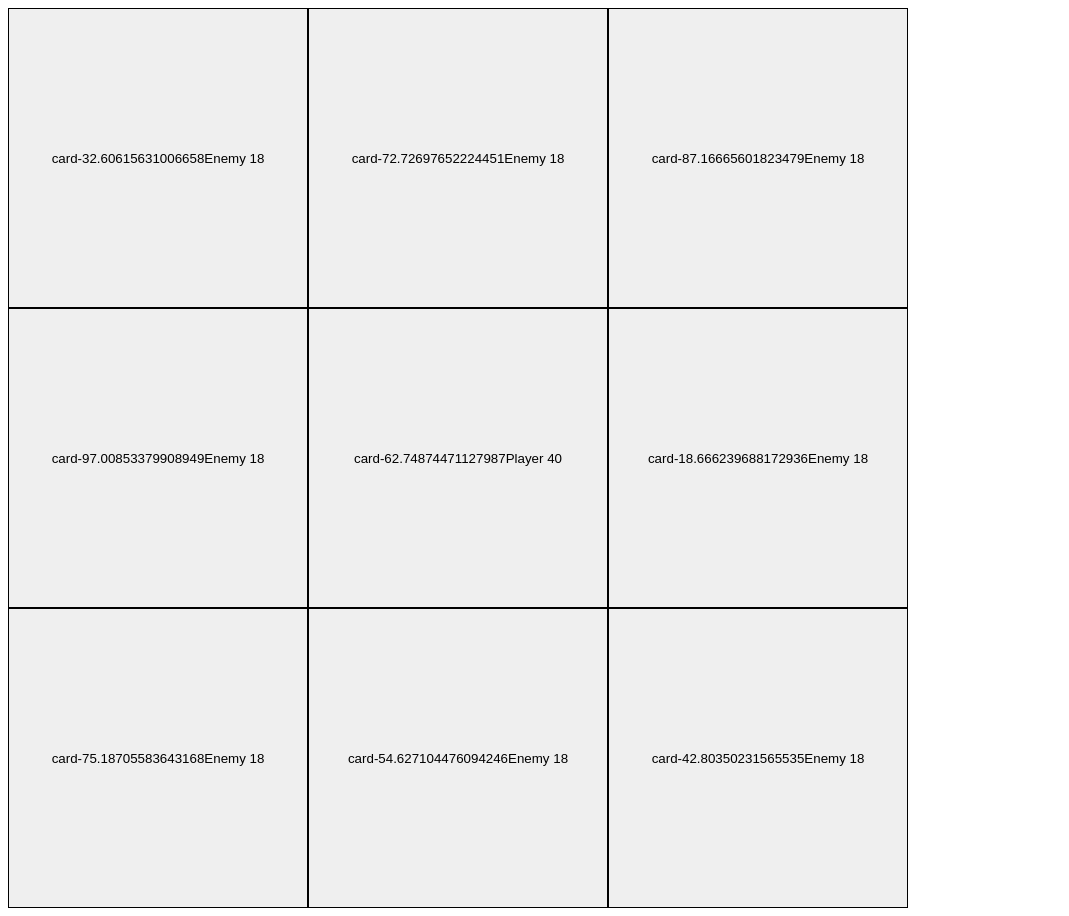
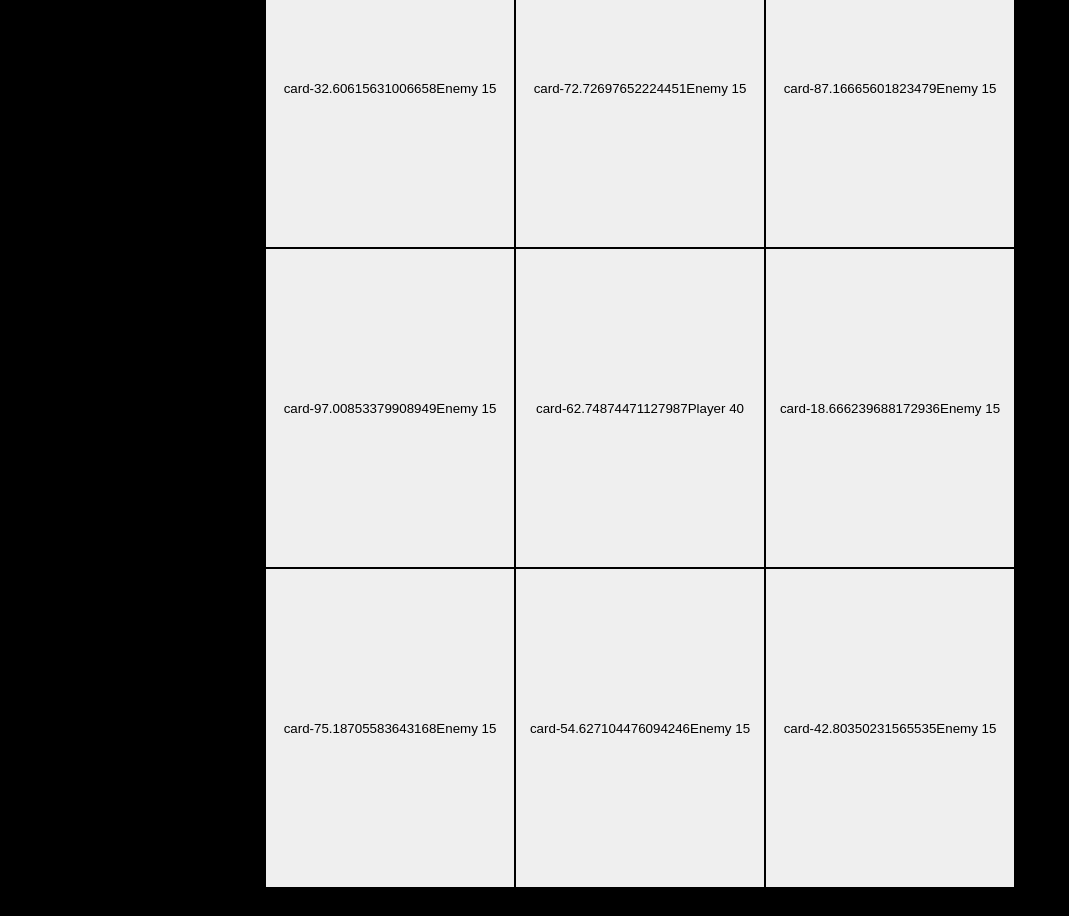
Before and after one commit to bourbakiii/dcf, a Vue app: page / in a window 1280 px wide. Shown: the whole page, without its empty margins (0-1069 px from the left). After the commit the page ends 888 px from the top, so only its background shows below. Built offline with nearby package versions, Linux system fonts and the light colour scheme.

Commit message:
modal lose & bugged coin tranform

```diff
--- a/src/App.vue
+++ b/src/App.vue
@@ -9,6 +9,13 @@
         :card="item"
       />
     </transition-group>
+    <transition name='modal-lose'>
+    <div v-if='player.health <= 0' class="modal-lose">
+      <div class="modal-lose__content">
+        Вы проиграли
+      </div>
+    </div>
+    </transition>
   </div>
 </template>
 
@@ -17,6 +24,7 @@ import Card from "./components/Card.vue";
 import generateMixin from "./mixins/generate.js";
 import typesMixin from "./mixins/types.js";
 import actionsMixin from "./mixins/actions.js";
+
 export default {
   components: { Card },
   mixins: [generateMixin, typesMixin, actionsMixin],
@@ -27,10 +35,18 @@ export default {
       points: 0,
     };
   },
+  watch: {
+    "player.health": {
+      handler(value) {
+        if(value<=0) console.log("ТЫ ПРОИГРАЛ");
+      },
+      deep: true,
+    },
+  },
 };
 </script>
+
 <style scoped>
-
 .cards-transition-enter {
   transform: rotateY(90deg);
   opacity: 0;
@@ -44,16 +60,38 @@ export default {
 .cards-transition-enter-active {
   transition: 0.3s;
 }
-.cards-transition-enter-active{
+.cards-transition-enter-active {
+  transition-delay: 0.3s;
+}
+
+
+.modal-lose-enter,.modal-lose-leave-to {
+  opacity: 0;
+}
+.modal-lose-leave-active,
+.modal-lose-enter-active {
+  transition: 0.3s;
+}
+.modal-lose-enter-active {
   transition-delay: 0.3s;
 }
 .app {
-  width: 900px;
-  height: 900px;
+  width: calc(250px * 3);
+  height: calc(320px * 3);
   background-color: grey;
   position: relative;
   display: flex;
 }
-.app__card {
+.modal-lose{
+  position: fixed;top:0px;left:0px;
+  width:100%;height:100%;
+  background-color: rgba(0,0,0,.3);
+  display: flex;align-items: center;justify-content: center;
+}
+.modal-lose__content{
+  background-color: white;
+  padding: 10px;
+  border-radius: 15px;
+  display: flex;justify-content: center;align-items: center;flex-direction: row;
 }
 </style>
--- /dev/null
+++ b/src/assets/css/style.css
@@ -0,0 +1,5 @@
+body{
+    height:100vh;
+    background-color: black;
+    display: flex;align-items: center;justify-content: center;
+}
--- a/src/components/Card.vue
+++ b/src/components/Card.vue
@@ -15,8 +15,8 @@ export default {
 <style scoped>
 .card {
   position: absolute;
-  width: 300px;
-  height: 300px;
+  width: 250px;
+  height: 320px;
   border: 1px solid black;
   transition: 0.5s;
   cursor: pointer;
--- a/src/main.js
+++ b/src/main.js
@@ -3,6 +3,8 @@ import Vue from 'vue'
 import store from './store/index.js'
 
 import App from './App.vue'
+
+import './assets/css/style.css';
 
 Vue.config.productionTip = false
 
--- a/src/mixins/actions.js
+++ b/src/mixins/actions.js
@@ -1,24 +1,34 @@
 export default {
     methods: {
         is_adjacent(card) {
-            return ((Math.abs(card.position.y - this.player.position.y) + Math.abs(card.position.x - this.player.position.x)) == this.$store.state.generals.size &&
-                Math.abs(card.position.y - this.player.position.y) <= this.$store.state.generals.size &&
-                Math.abs(card.position.x - this.player.position.x <= this.$store.state.generals.size))
+
+            return (
+                (
+                    (
+                        (Math.abs(card.position.y - this.player.position.y) + Math.abs(card.position.x - this.player.position.x)) == this.$store.state.generals.width
+                    )
+                    ||
+                    (
+                        (Math.abs(card.position.y - this.player.position.y) + Math.abs(card.position.x - this.player.position.x)) == this.$store.state.generals.height
+                    ) &&
+                    Math.abs(card.position.y - this.player.position.y) <= this.$store.state.generals.height &&
+                    Math.abs(card.position.x - this.player.position.x) <= this.$store.state.generals.width
+                ))
+
         },
         click(card) {
             if (card.type.type_name == 'Player') return;
-
             else if (card.type.type_name == 'Enemy') {
                 if (this.is_adjacent(card)) {
                     let card_health_buffer = card.health;
                     card.health = Math.max(0, card.health - this.player.health);
                     this.player.health = Math.max(0, this.player.health - card_health_buffer);
-                    if (card.health > 0) {
+                    if (card.health > 0)
                         this.switchCardsPositions(card, this.player);
-                    }
-                    else if (card.health == 0) {
-                        this.cards.splice(this.cards.map(el => el.id).indexOf(card.id), 1, this.newCoin({ health: card.start_health, position: card.position }));
-                    }
+
+                    else if (card.health == 0)
+                        this.cards.splice(this.cards.map(el => el.id).indexOf(card.id), 1, this.newCoin({ health: card.type.start_health, position: card.position }));
+
                 }
             }
             else if (card.type.type_name == 'Coin') {
@@ -27,7 +37,9 @@ export default {
                 this.cards.splice(this.cards.map(el => el.id).indexOf(card.id), 1, this.newCard({ position: { ...adjacent_cards[random_index].position } }))
                 adjacent_cards[random_index].position = { ...this.player.position }
                 this.player.position = { ...card.position }
-
+                this.$store.commit("generalsAction", state => {
+                    state.points += card.health;
+                });
             }
         },
         switchCardsPositions(card1, card2) {
--- a/src/mixins/generate.js
+++ b/src/mixins/generate.js
@@ -7,8 +7,8 @@ export default {
                 for (let index_column = 0; index_column < columns; index_column++) {
                     if (index_row == 1 && index_column == 1) continue;
                     const position = {
-                        x: this.$store.state.generals.size * index_column,
-                        y: this.$store.state.generals.size * index_row
+                        x: this.$store.state.generals.width * index_column,
+                        y: this.$store.state.generals.height * index_row
                     }
                     to_return.push(this.newCard({ position }));
                 }
@@ -16,7 +16,7 @@ export default {
             return to_return;
         },
         newPlayer() {
-            return this.newCard({ type: this.$store.state.types[0], position: { x: 300, y: 300 } });
+            return this.newCard({ type: this.$store.state.types[0], position: { x: this.$store.state.generals.width, y: this.$store.state.generals.height } });
         },
         newCard(to_concat) {
             let to_return = Object.assign({
--- a/src/mixins/types.js
+++ b/src/mixins/types.js
@@ -1,7 +1,14 @@
 export default {
     methods: {
         getRandomType() {
-            return this.$store.state.types[Math.floor(Math.random())*this.$store.state.types.length+1];
+            let random_type = this.$store.state.types[Math.floor(Math.random())*this.$store.state.types.length+1];
+            if(random_type.subtypes && random_type.subtypes.length)
+            {
+                random_type = Object.assign(random_type, random_type.subtypes[Math.floor(Math.random()*random_type.subtypes.length)]);
+                delete random_type.subtypes;
+            }
+
+            return random_type;
         }
     }
 }
--- a/src/store/modules/generals.js
+++ b/src/store/modules/generals.js
@@ -1,10 +1,11 @@
 export default {
     state: {
-        size: 300,
+        width: 250,
+        height:320,
         points: 0
     },
     mutations: {
-        action(state, action) {
+        generalsAction(state, action) {
             action(state);
         }
     }
--- a/src/store/modules/types.js
+++ b/src/store/modules/types.js
@@ -9,16 +9,42 @@ export default {
         {
             id: "type-1",
             type_name: "Enemy",
-            image: "enemy-image.png",
-            health_coefficient: 1.1,
-            min_health: Math.floor(Math.random()*20),
             after_card: null,
             after_money: false,
+            subtypes: [{
+                image: "enemy-1-image.png",
+                name: "Enemy №1",
+                min_health: Math.floor(Math.random() * 20),
+                start_health: 10,
+                health_coefficient: 1.1,
+
+            },
+            {
+                image: "enemy-2-image.png",
+                name: "Enemy №2",
+                start_health: 10,
+                min_health: Math.floor(Math.random() * 30),
+                health_coefficient: 1.1,
+            }]
         },
         {
             id: "type-2",
             type_name: "Coin",
             image: "coin-image.png",
             health: 10
+        },
+        {
+            id: "type-3",
+            type_name: "Bonus",
+            subtypes: [{
+                subtype_name: 'heal',
+                health: 10,
+                image: "heal-image.png",
+            },
+            {
+                subtype_name: 'poison',
+                health: 10,
+                image: "poison-image.png",
+            }]
         }]
 }
```
